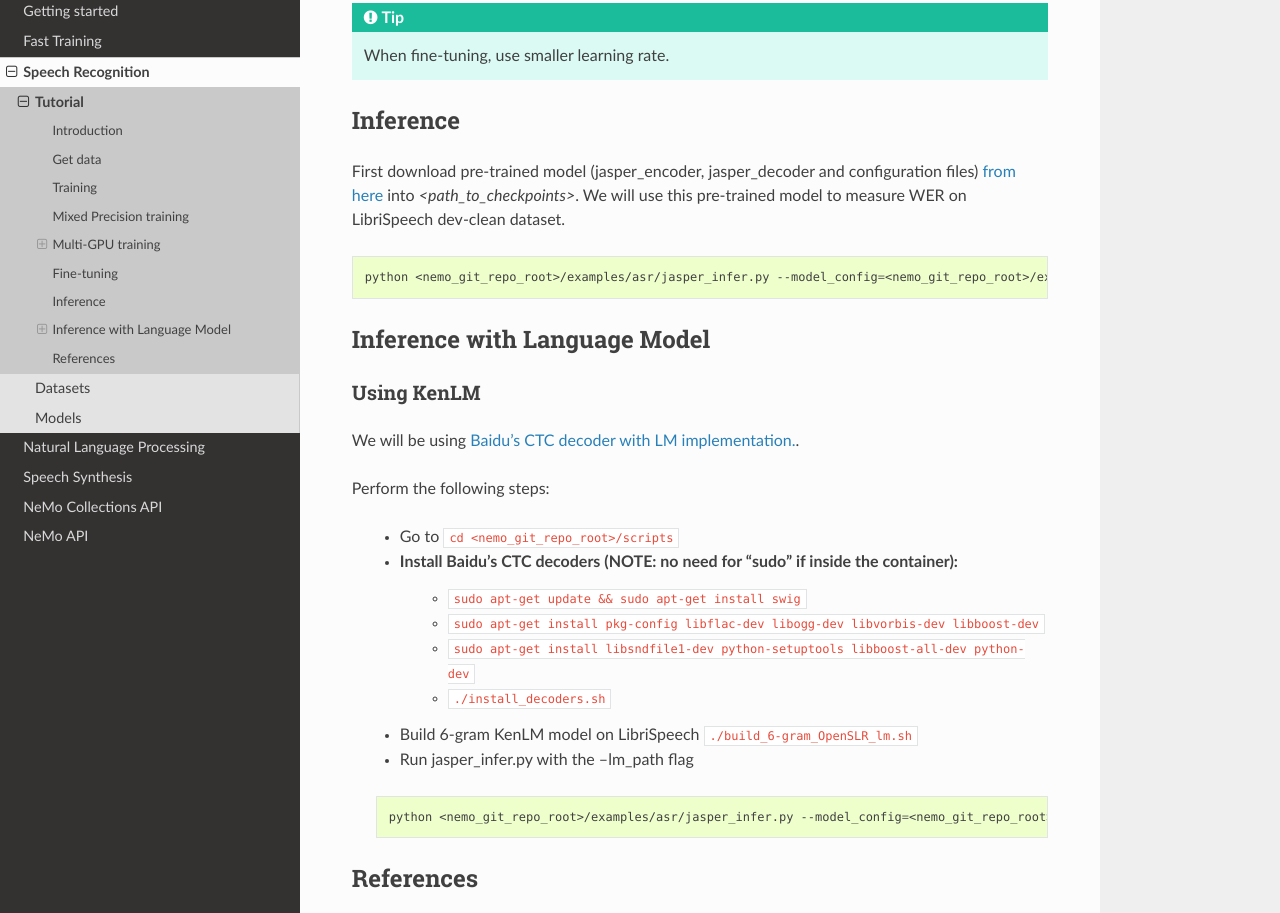
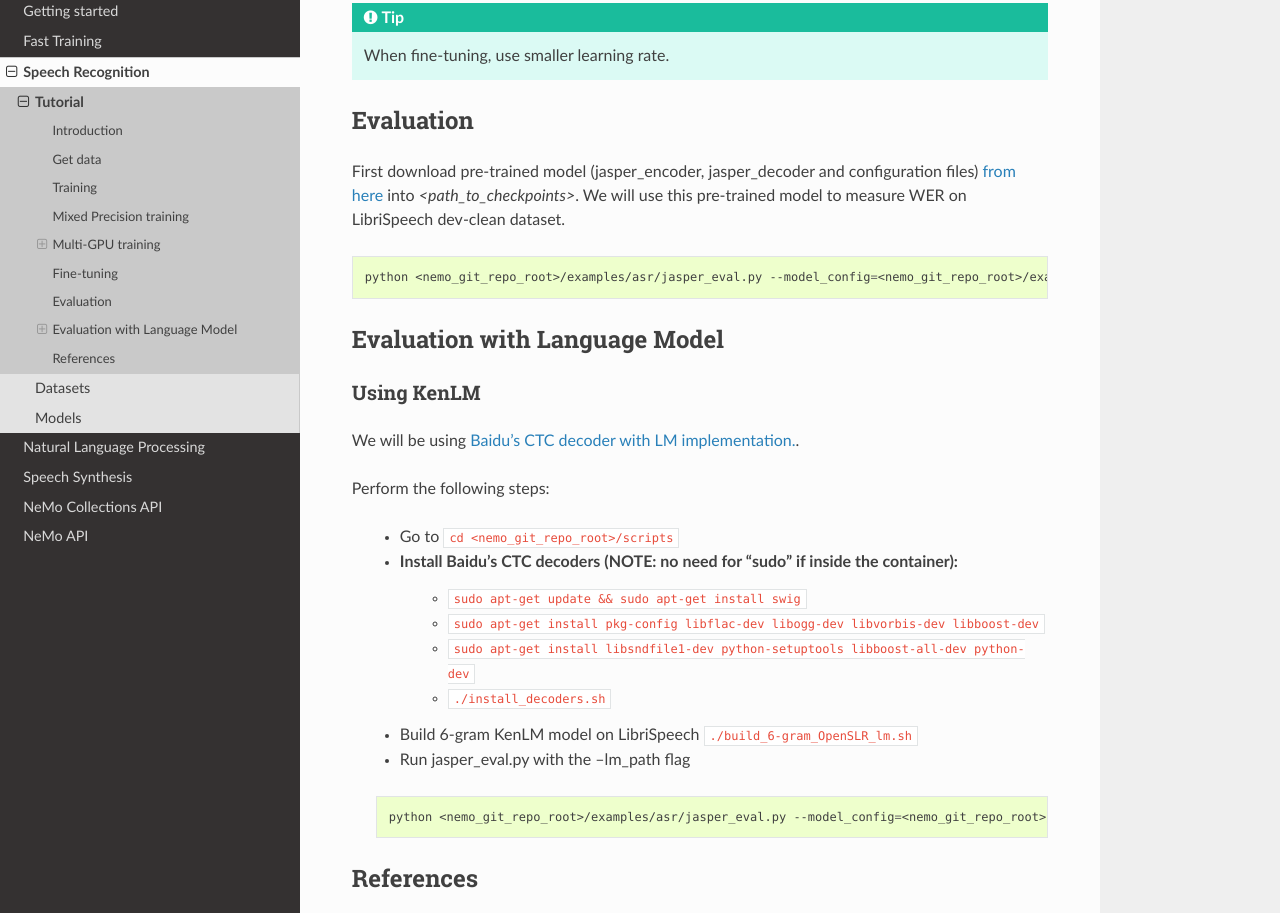
Before and after one commit to backend-engineer1/NEMO, a Sphinx documentation site: the page built from docs/sources/source/asr/tutorial.rst, in a window 1280 px wide and 1400 px high, scrolled down 6442 px. Shown: the part 193-1106 px from the top of the window. Built offline with Sphinx 7.4.7 and the Read the Docs theme 2.0.0, drawn with Linux system fonts in a browser that asks for light colours; cross-references to code outside the pages are shown as plain code; grey boxes are pictures that could not be loaded.

Commit message:
Update tutorial.rst
Signed-off-by: Jason <jasoli@nvidia.com>

```diff
--- a/docs/sources/source/asr/tutorial.rst
+++ b/docs/sources/source/asr/tutorial.rst
@@ -297,18 +297,18 @@ Training time can be dramatically reduced if starting from a good pre-trained mo
     When fine-tuning, use smaller learning rate.
 
 
-Inference
----------
+Evaluation
+----------
 
 First download pre-trained model (jasper_encoder, jasper_decoder and configuration files) `from here <https://ngc.nvidia.com/catalog/models/nvidia:quartznet15x5>`_ into `<path_to_checkpoints>`. We will use this pre-trained model to measure WER on LibriSpeech dev-clean dataset.
 
 .. code-block:: bash
 
-    python <nemo_git_repo_root>/examples/asr/jasper_infer.py --model_config=<nemo_git_repo_root>/examples/asr/configs/quartznet15x5.yaml --eval_datasets "<path_to_data>/dev_clean.json" --load_dir=<directory_containing_checkpoints>
+    python <nemo_git_repo_root>/examples/asr/jasper_eval.py --model_config=<nemo_git_repo_root>/examples/asr/configs/quartznet15x5.yaml --eval_datasets "<path_to_data>/dev_clean.json" --load_dir=<directory_containing_checkpoints>
 
 
-Inference with Language Model
------------------------------
+Evaluation with Language Model
+------------------------------
 
 Using KenLM
 ~~~~~~~~~~~
@@ -323,11 +323,11 @@ Perform the following steps:
         * ``sudo apt-get install libsndfile1-dev python-setuptools libboost-all-dev python-dev``
         * ``./install_decoders.sh``
     * Build 6-gram KenLM model on LibriSpeech ``./build_6-gram_OpenSLR_lm.sh``
-    * Run jasper_infer.py with the --lm_path flag
+    * Run jasper_eval.py with the --lm_path flag
 
     .. code-block:: bash
 
-        python <nemo_git_repo_root>/examples/asr/jasper_infer.py --model_config=<nemo_git_repo_root>/examples/asr/configs/quartznet15x5.yaml --eval_datasets "<path_to_data>/dev_clean.json" --load_dir=<directory_containing_checkpoints> --lm_path=<path_to_6gram.binary>
+        python <nemo_git_repo_root>/examples/asr/jasper_eval.py --model_config=<nemo_git_repo_root>/examples/asr/configs/quartznet15x5.yaml --eval_datasets "<path_to_data>/dev_clean.json" --load_dir=<directory_containing_checkpoints> --lm_path=<path_to_6gram.binary>
 
 
 References
```
